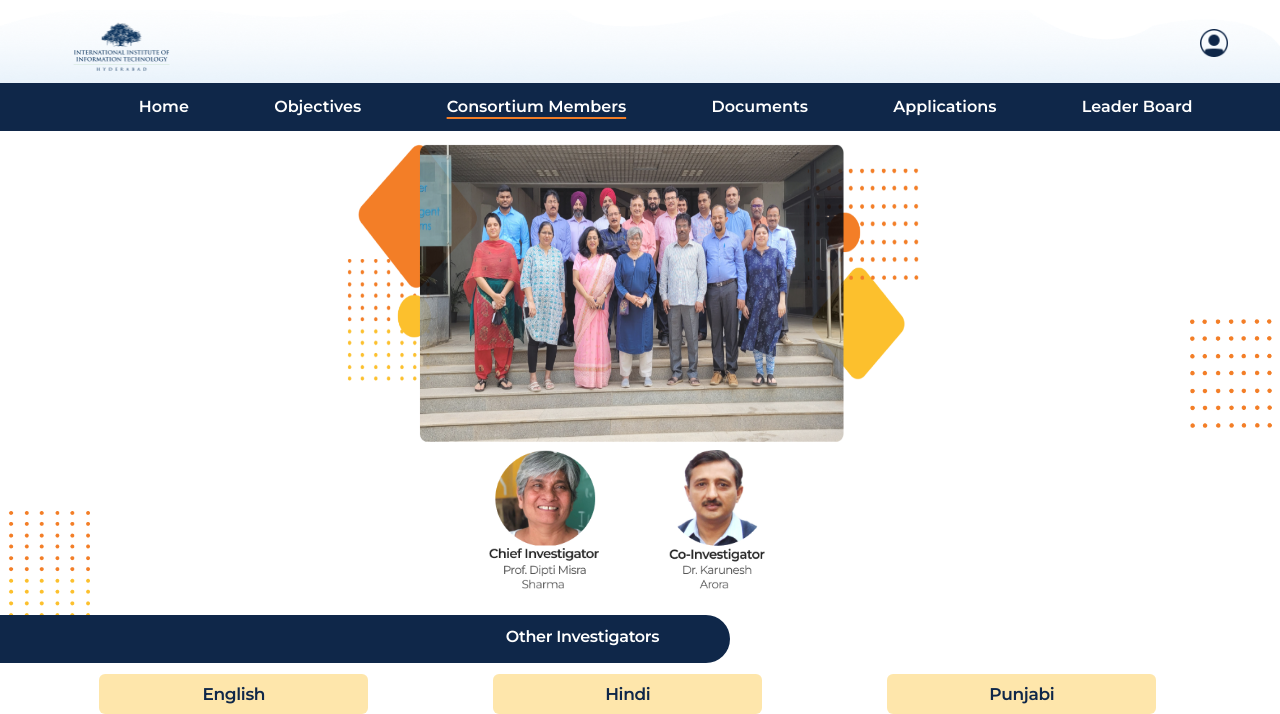
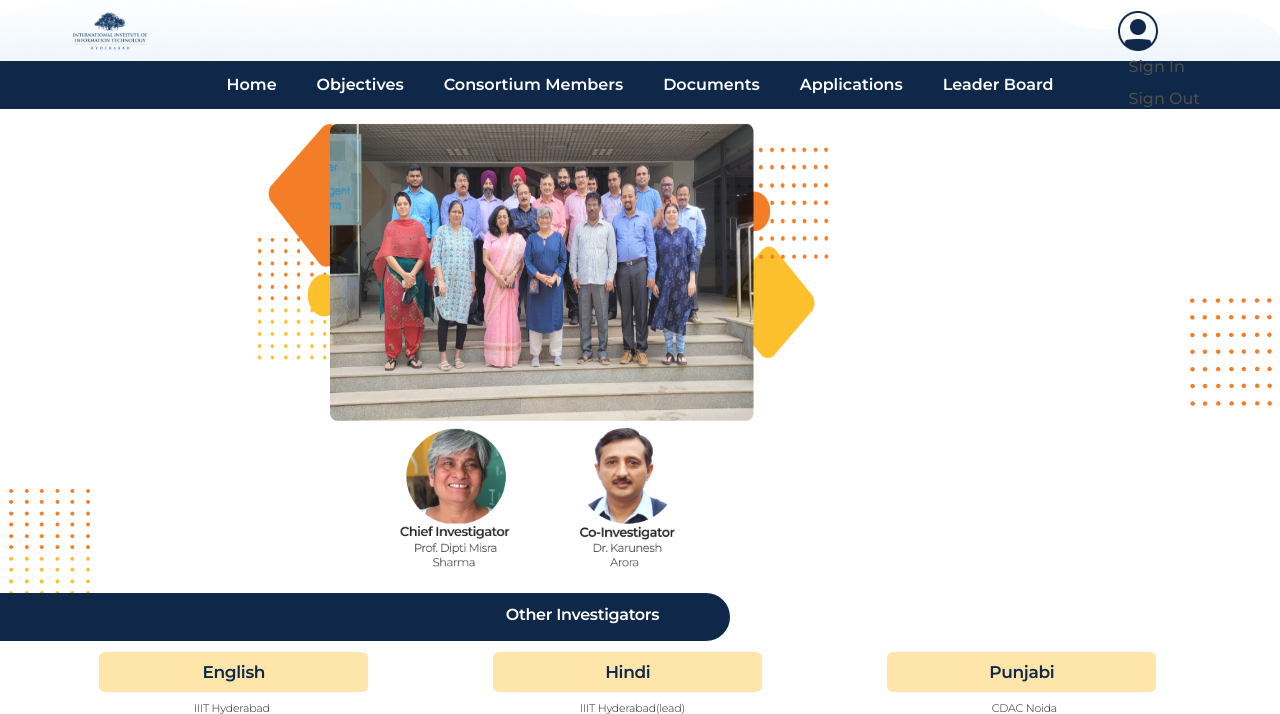
Before and after one commit to IIITH-Product-Labs/leaderboard, a Flask app: page /consortium in a window 1280 px wide. Shown: the top 714 px of the page. Run offline with Flask 2, Linux system fonts and the light colour scheme; some libraries are stand-ins or nearby versions.

Commit message:
Added nav bar changes

```diff
--- a/static/styles.css
+++ b/static/styles.css
@@ -23,15 +23,6 @@
         width:100%;
 
       }
-      .logouticon{
-        width:2.7%;
-        height:2.7%;
-        float: right;
-        align-items: right;
-        justify-content: right;
-        margin-left:99%;
-        margin-bottom: 1.5%;
-    }
       .m2{
 
         display: none;
@@ -2295,34 +2286,32 @@ bottom: 0% ;
 /*iiith icon----------------------------------------------------------*/
 .overlap1-c {
     align-items: flex-end;
-    margin-top: 0.8%;
     display: flex;
+    justify-content: space-between;
     width: 100%;
-    height: 50%;
     padding: 10px 70px;
     background-image:url('Vector.png');
     background-size: cover;
     background-repeat: no-repeat;
-    position: relative;
 }
 
 .iiit-new1-1-c {
     height: 13%;
     object-fit: cover;
     width: 9%;
-
 }
 /*------------------------------------------------------------------*/
 
 /*Menu Bar----------------------------------------------------------*/
 .scrollmenu-c{
     background-color: #0F2749;
-    overflow: auto;
-    white-space: nowrap;
     width: 100%;
+    display: flex;
 }
 .scrollmenu-c a{
-	display: inline-block;
+    color: white;
+
+	/* display: inline-block;
 	color: white;
 	margin: 5px -65px;
 	font-family: 'Montserrat';
@@ -2330,8 +2319,7 @@ bottom: 0% ;
     font-weight: 550;
     font-size: 16px;
     padding: 7px;
-    text-decoration: none;
-    margin-left: 10.3%;
+    text-decoration: none; */
 }
 .scrollmenu-c a:link{
 	text-decoration: none;
@@ -2956,9 +2944,6 @@ font-size: 12px;
 line-height: 24px;
 letter-spacing: -0.02em;
 }
-.overlap1-c {
-padding: 10px 25px;
-}
 .iiit-new1-1-c {
 height: 55.9%;
 width: 7.9%;
--- a/templates/consortium.html
+++ b/templates/consortium.html
@@ -7,28 +7,51 @@
     <script src="https://cdn.jsdelivr.net/npm/jquery@3.6.0/dist/jquery.slim.min.js"></script>
     <script src="https://cdn.jsdelivr.net/npm/popper.js@1.16.1/dist/umd/popper.min.js"></script>
     <script src="https://cdn.jsdelivr.net/npm/bootstrap@4.6.1/dist/js/bootstrap.bundle.min.js"></script>
+    <script src="https://cdn.tailwindcss.com"></script>
+    <script>
+      tailwind.config = {
+        theme: {
+          fontFamily:{
+            body: ['"Montserrat"']
+          },
+          extend: {
+          backgroundImage:{
+           navPattern: "url('/images/Vector1_.png')"
+          },
+            colors: {
+              DarkBlue: '#0F2749',
+            }
+          }
+        }
+      }
+    </script>
     <link href="https://fonts.googleapis.com/css?family=Montserrat:100,100i,200,200i,300,300i,400,500,600" rel="stylesheet">
     <link rel="stylesheet" href="{{url_for('static',filename='styles.css')}}">
     <meta name="viewport" content="width=device-width, initial-scale=1.0">
   </head>
   <body>
     <div class="overlap1-c">
-      <img class="iiit-new1-1-c" src="{{url_for('static',filename='Icon.png')}}" />
-      <div class="m1">
-        <img class="logouticon" id="imagebutton" src="{{url_for('static',filename='logout icon.png')}}" />
-        <div class="m2" id="imagecontent">
-            <a href="{{ url_for('signin') }}" class="dropdown-c1"><span>Sign In</span></a>
-            <a href="{{ url_for('signout') }}" class="dropdown-c1"><span>Sign Out</span></a>
+      <img class="w-20 h-auto" src="{{url_for('static',filename='Icon.png')}}" />
+      <div class="h-10">
+        <img class="w-10" id="imagebutton" src="{{url_for('static',filename='logout icon.png')}}" />
+        <div class="" id="imagecontent">
+          <a href="{{ url_for('signin') }}" class="dropdown-c1"><span>Sign In</span></a>
+          <a href="{{ url_for('signout') }}" class="dropdown-c1"><span>Sign Out</span></a>
         </div>
       </div>
+
+
     </div>
-    <div class="scrollmenu-c">
-      <a href="{{ url_for('about') }}" >Home</a>
-      <a href="{{ url_for('objective') }}" >Objectives</a>
-      <a href="{{ url_for('consortium') }}" class="active">Consortium Members</a>
-      <a href="{{ url_for('documents') }}">Documents</a>
-      <a target="_self" href="https://himgangycanvas.iiithcanvas.com/">Applications</a>
-      <a href="{{ url_for('userleaderboard') }}">Leader Board</a>
+    <div class="flex gap-3 bg-DarkBlue font-semibold font-body py-2">
+      <div class="mx-auto gap-10 flex flex-row my-1">
+        <a href="{{ url_for('about') }}" class=" text-white">Home</a>
+        <a href="{{ url_for('objective') }}" class=" text-white">Objectives</a>
+        <a href="{{ url_for('consortium') }}"  class="text-white">Consortium Members</a>
+        <a href="{{ url_for('documents') }}" class="text-white">Documents</a>
+        <a target="_self" href="https://himgangycanvas.iiithcanvas.com/" class="text-white">Applications</a>
+        <a href="{{ url_for('userleaderboard') }}" class="text-white">Leader Board</a>
+      </div>
+
     </div>
     <img class="left-dots-grp" src="{{url_for('static',filename='g72.png')}}">
     <img class="groupphoto" src="{{url_for('static',filename='group.png')}}" />
--- a/templates/objective.html
+++ b/templates/objective.html
@@ -7,6 +7,7 @@
     <script src="https://cdn.jsdelivr.net/npm/jquery@3.6.0/dist/jquery.slim.min.js"></script>
     <script src="https://cdn.jsdelivr.net/npm/popper.js@1.16.1/dist/umd/popper.min.js"></script>
     <script src="https://cdn.jsdelivr.net/npm/bootstrap@4.6.1/dist/js/bootstrap.bundle.min.js"></script>
+    <script src="https://cdn.tailwindcss.com"></script>
     <link href="https://fonts.googleapis.com/css?family=Montserrat:100,100i,200,200i,300,300i,400,500,600" rel="stylesheet">
     <link rel="stylesheet" href="{{url_for('static',filename='objective.css')}}">
     <meta name="viewport" content="width=device-width, initial-scale=1.0">
```
Also changed, not shown: templates/index.css (added, +7 -0 lines).
